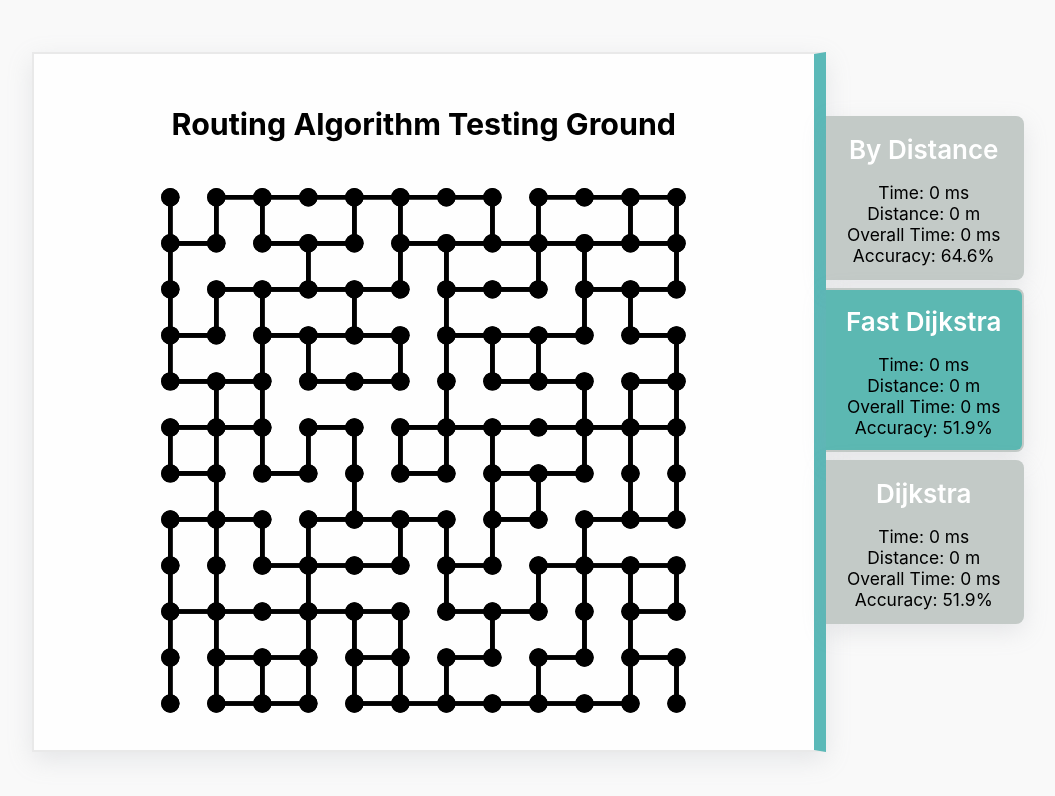
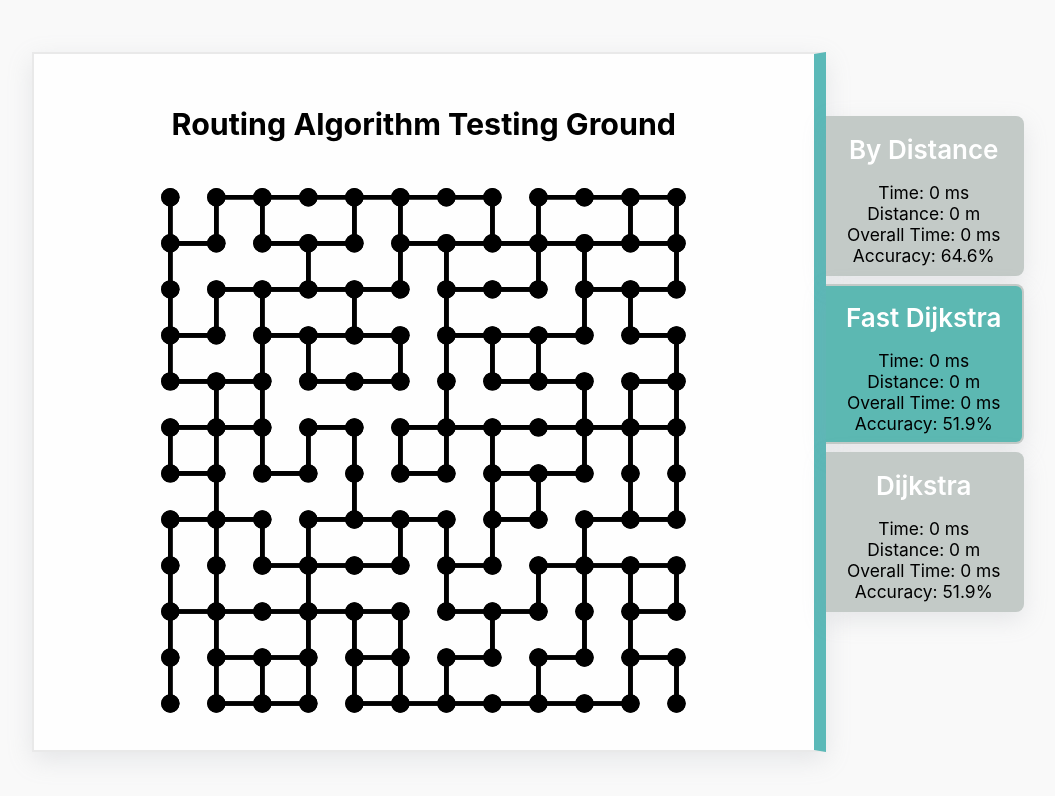
Before and after one commit to identicycle/server, a React (Create React App) app: page / in a window 1280 px wide. Shown: the top 796 px of the page, without its empty margins (111-1166 px from the left). Built offline with nearby package versions, Linux system fonts and the light colour scheme.

Commit message:
change height of selection card

```diff
--- a/src/Selection.css
+++ b/src/Selection.css
@@ -24,7 +24,7 @@
 
 .card.browser {
   width: 90%;
-  height: 18vh;
+  /* height: 18vh; */
   margin-top: 1vh;
   border: 2px #c3cac7 solid;
   border-left: 0;
```
